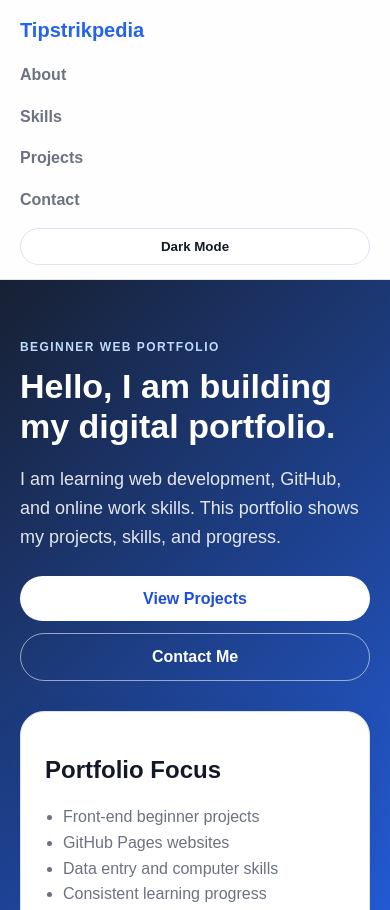
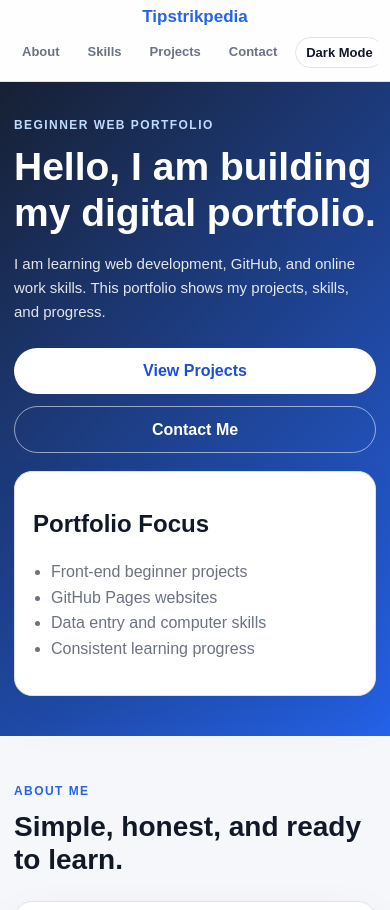
Before and after one commit to tipstrikpedia/personal-portfolio-website, a plain HTML site: page index.html in a window 390 px wide. Shown: the top 910 px of the page. Drawn offline with Linux system fonts and the light colour scheme.

Commit message:
Fix mobile header and hero layout

```diff
--- a/style.css
+++ b/style.css
@@ -205,20 +205,92 @@ h1 { margin: 0; font-size: clamp(34px, 6vw, 64px); }
 }
 
 @media (max-width: 820px) {
-  .nav { align-items: flex-start; flex-direction: column; }
+  .site-header {
+    position: sticky;
+    top: 0;
+  }
+
+  .nav {
+    padding: 8px 12px;
+    gap: 8px;
+    align-items: center;
+    flex-direction: column;
+  }
+
+  .logo {
+    font-size: 17px;
+    line-height: 1.1;
+  }
+
+  .nav-links {
+    width: 100%;
+    display: flex;
+    gap: 8px;
+    flex-wrap: nowrap;
+    overflow-x: auto;
+    padding-bottom: 4px;
+    scrollbar-width: none;
+  }
+
+  .nav-links::-webkit-scrollbar {
+    display: none;
+  }
+
+  .nav-links a,
+  .theme-btn {
+    flex: 0 0 auto;
+    white-space: nowrap;
+    font-size: 13px;
+    padding: 7px 10px;
+    border-radius: 999px;
+  }
+
   .hero, .content-grid, .projects-grid, .skills-grid { grid-template-columns: 1fr; }
-  .hero { padding-top: 58px; }
+
+  .hero {
+    padding-top: 34px;
+    padding-bottom: 40px;
+    gap: 18px;
+  }
+
+  h1 {
+    font-size: clamp(28px, 10vw, 42px);
+  }
+
+  .subtitle {
+    font-size: 15px;
+    margin-bottom: 0;
+  }
+
+  .hero-card, .panel, .skill-card, .project-card, .contact-panel {
+    padding: 18px;
+    border-radius: 18px;
+  }
+
+  .section {
+    padding-top: 46px;
+  }
 }
 
 @media (max-width: 520px) {
-  .nav-links, .hero-actions, .contact-links {
+  .hero, .section, .footer {
+    padding-left: 14px;
+    padding-right: 14px;
+  }
+
+  .hero-actions, .contact-links {
     flex-direction: column;
     align-items: stretch;
     width: 100%;
   }
 
-  .theme-btn, .btn {
+  .btn {
     text-align: center;
     width: 100%;
   }
+
+  .theme-btn {
+    width: auto;
+    text-align: center;
+  }
 }
```
